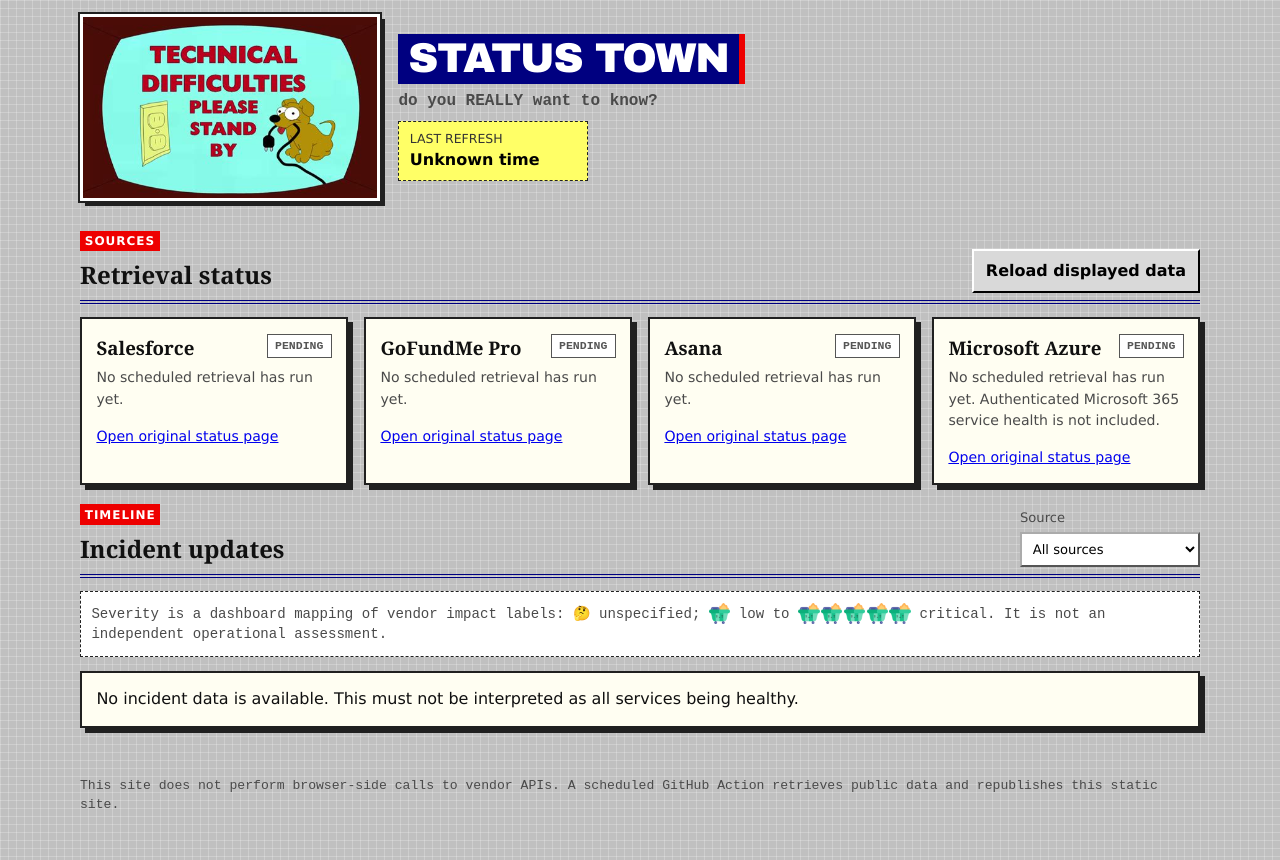
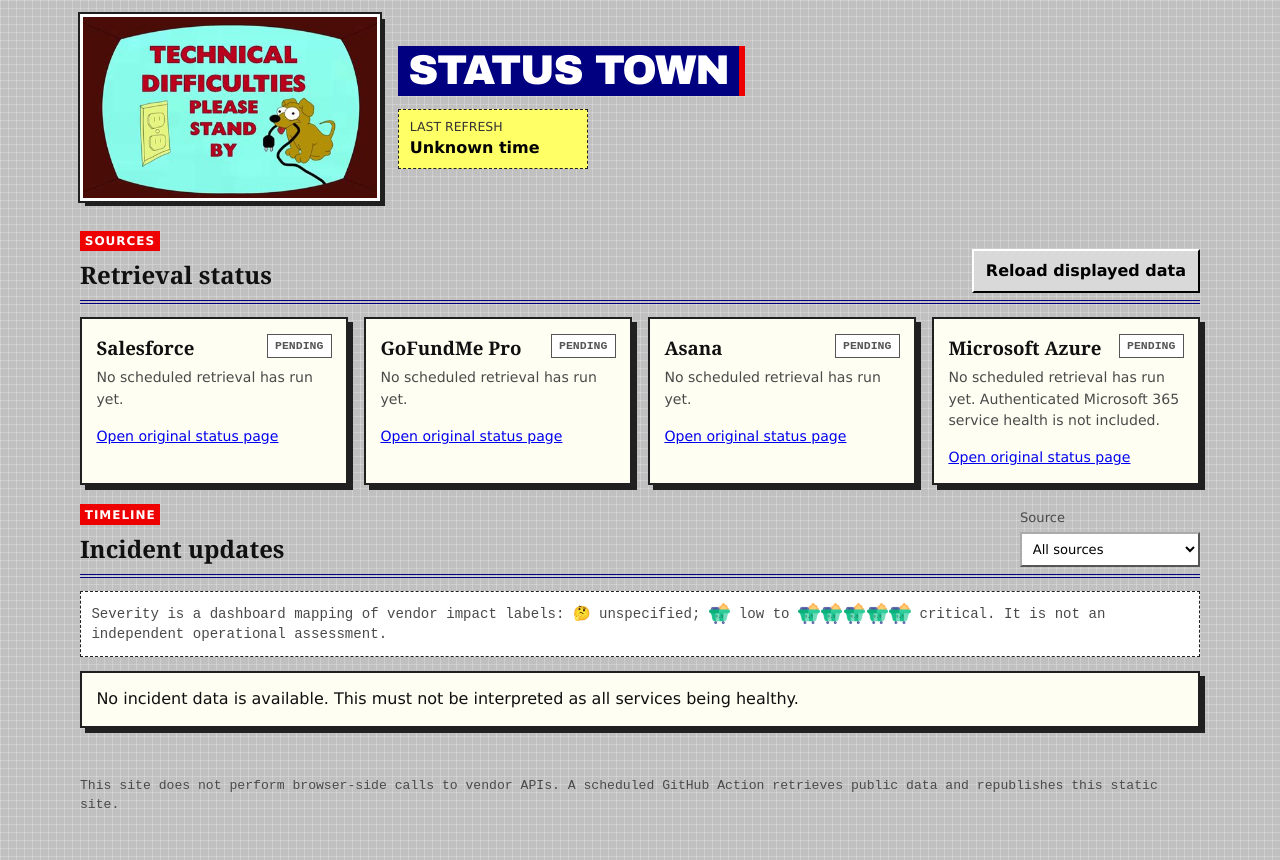
Before and after one commit to chadw-msfusa/status-town, a plain HTML site: page index.html in a window 1280 px wide. Drawn offline with Linux system fonts and the light colour scheme.

Commit message:
Remove subtitle from header content
Remove subtitle paragraph from header.

```diff
--- a/index.html
+++ b/index.html
@@ -23,7 +23,6 @@
     <div class="header-content">
       <div class="header-copy">
         <h1>Status Town</h1>
-        <p class="subtitle">do you REALLY want to know?</p>
       </div>
 
       <div class="refresh-panel" aria-live="polite">
```
